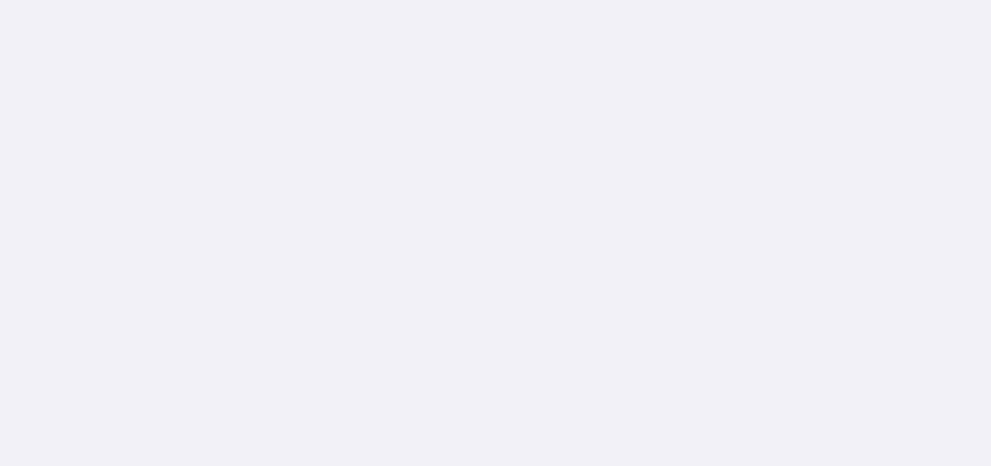
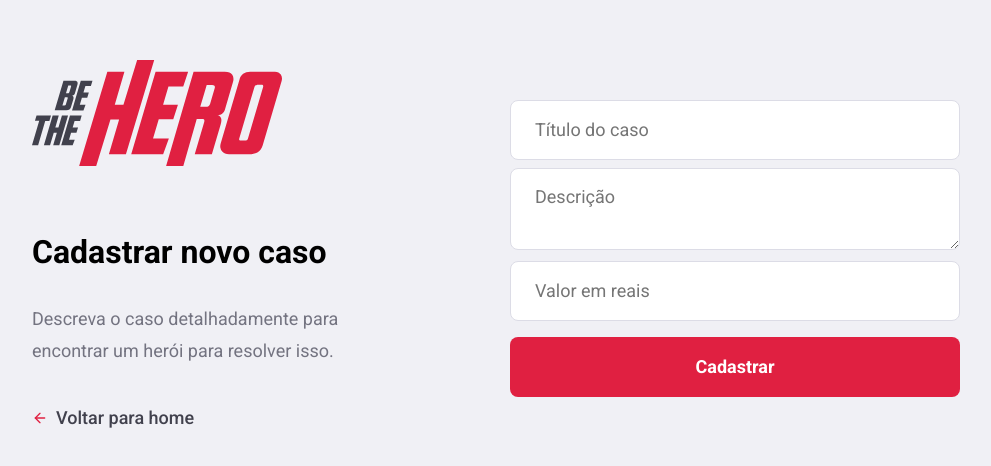
Before and after one commit to guijoazeiro/omnistack11, a React (Create React App) app in the folder frontend/: page /incidents/new in a window 1280 px wide. Shown: the part 156-622 px from the top of the page, without its empty margins (144-1135 px from the left). Built offline with nearby package versions, Linux system fonts and the light colour scheme.

Commit message:
Add new incident page

```diff
--- a/frontend/package.json
+++ b/frontend/package.json
@@ -6,6 +6,7 @@
     "@testing-library/jest-dom": "^4.2.4",
     "@testing-library/react": "^9.3.2",
     "@testing-library/user-event": "^7.1.2",
+    "axios": "^0.19.2",
     "react": "^16.13.1",
     "react-dom": "^16.13.1",
     "react-icons": "^3.9.0",
--- a/frontend/src/global.css
+++ b/frontend/src/global.css
@@ -28,6 +28,17 @@
     border: 1px solid #dcdce6;
     border-radius: 8px;
     padding: 0 24px;
+}
+
+form textarea {
+    width: 100%;
+    resize: vertical;
+    min-width: 140px;
+    color: #333;
+    border: 1px solid #dcdce6;
+    border-radius: 8px;
+    padding: 16px 24px;
+    line-height: 24px;
 }
 
 .button {
--- /dev/null
+++ b/frontend/src/pages/NewIncident/index.js
@@ -0,0 +1,33 @@
+import React from 'react'
+import { Link } from 'react-router-dom'
+import { FiArrowLeft } from 'react-icons/fi'
+
+import './styles.css'
+import logoImg from '../../assets/logo.svg'
+
+export default function newIncident(){
+    return(
+        <div className="new-incident-container">
+            <div className="content">
+                <section>
+                    <img src={logoImg} alt="Be The Hero"></img>
+
+                    <h1>Cadastrar novo caso</h1>
+                    <p>Descreva o caso detalhadamente para encontrar um herói para resolver isso.</p>
+                    <Link className="back-link" to="/profile">
+                        <FiArrowLeft size={16} color="#E02041" />
+                    Voltar para home
+                    </Link>
+                </section>
+                <form>
+                    <input placeholder="Título do caso" />
+                    <textarea placeholder="Descrição" />
+                    <input placeholder="Valor em reais"/>
+
+                    <button className="button" type="submit">Cadastrar</button>
+                </form>
+            </div>
+        </div>
+
+    )
+}
--- /dev/null
+++ b/frontend/src/pages/NewIncident/styles.css
@@ -0,0 +1,49 @@
+.new-incident-container {
+    width: 100%;
+    max-width: 1120px;
+    height: 100vh;
+    margin: 0 auto;
+
+    display: flex;
+    align-items: center;
+    justify-content: center;
+}
+
+.new-incident-container .content{
+    width: 100%;
+    padding: 96px;
+    background: #f0f0f5;
+    box-shadow: 0 0 100px rgba(0, 0, 0, 0.1);
+    border-radius: 8px;
+
+    display: flex;
+    justify-content: space-between;
+    align-items: center;
+}
+
+.new-incident-container .content section {
+    width: 100%;
+    max-width: 380px;
+
+}
+
+.new-incident-container .content section h1{
+    margin: 64px 0 32px;
+    font-size: 32px;
+}
+
+.new-incident-container .content section p{
+    font-size: 18px;
+    color: #737380;
+    line-height: 32px;
+}
+
+.new-incident-container .content form{
+    width: 100%;
+    max-width: 450px;
+}
+
+.new-incident-container .content form input,
+.new-incident-container .content form textarea{
+    margin-top: 8px;
+}
--- a/frontend/src/routes.js
+++ b/frontend/src/routes.js
@@ -4,6 +4,7 @@
 import Logon from './pages/Logon'
 import Register from './pages/Register'
 import Profile from './pages/Profile'
+import NewIncident from './pages/NewIncident'
 
 export default function Routes() {
     return (
@@ -12,6 +13,7 @@
                 <Route path="/" exact component={Logon} />
                 <Route path="/register" component={Register} />
                 <Route path="/profile" component={Profile} />
+                <Route path="/incidents/new" component={NewIncident} />
             </Switch>
         </BrowserRouter>
     )
```
Also changed, not shown: 1 other file (tests, documents, lock files or other folders).
